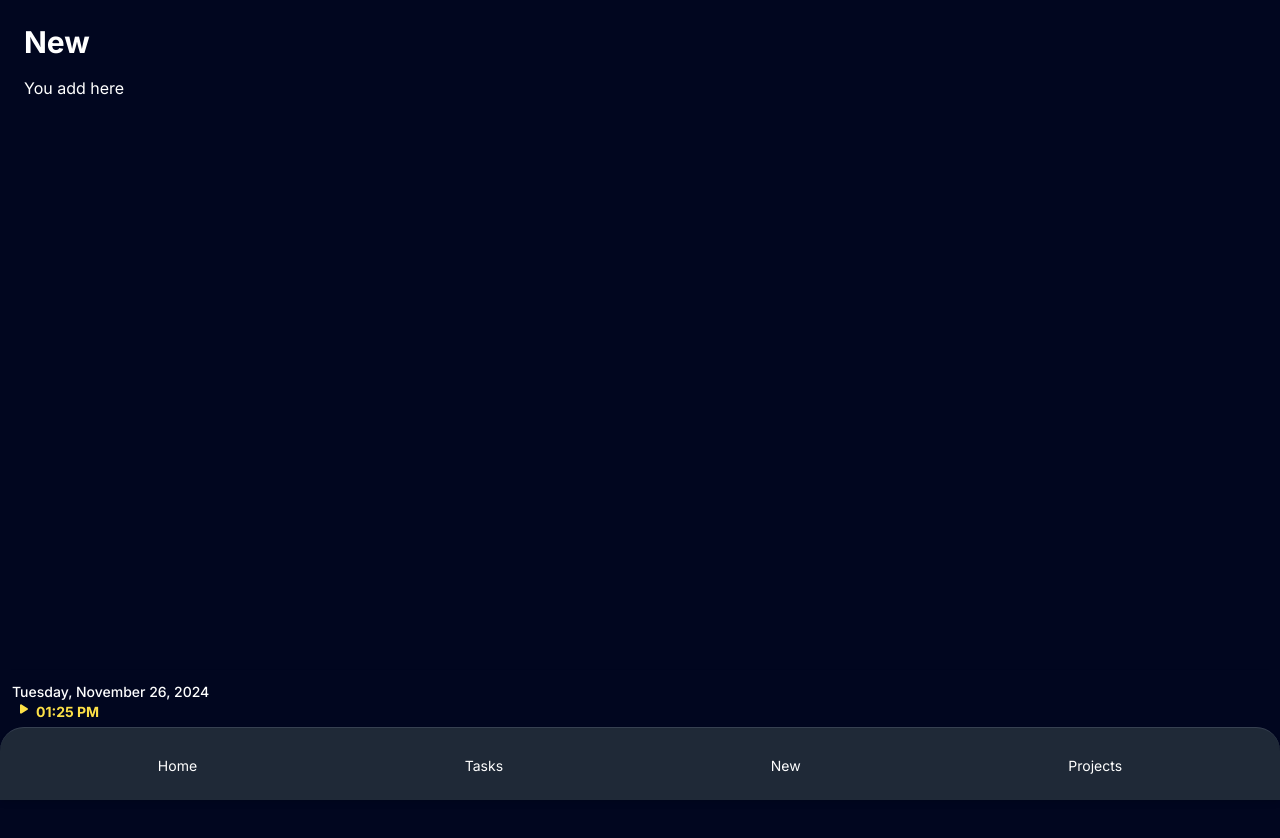
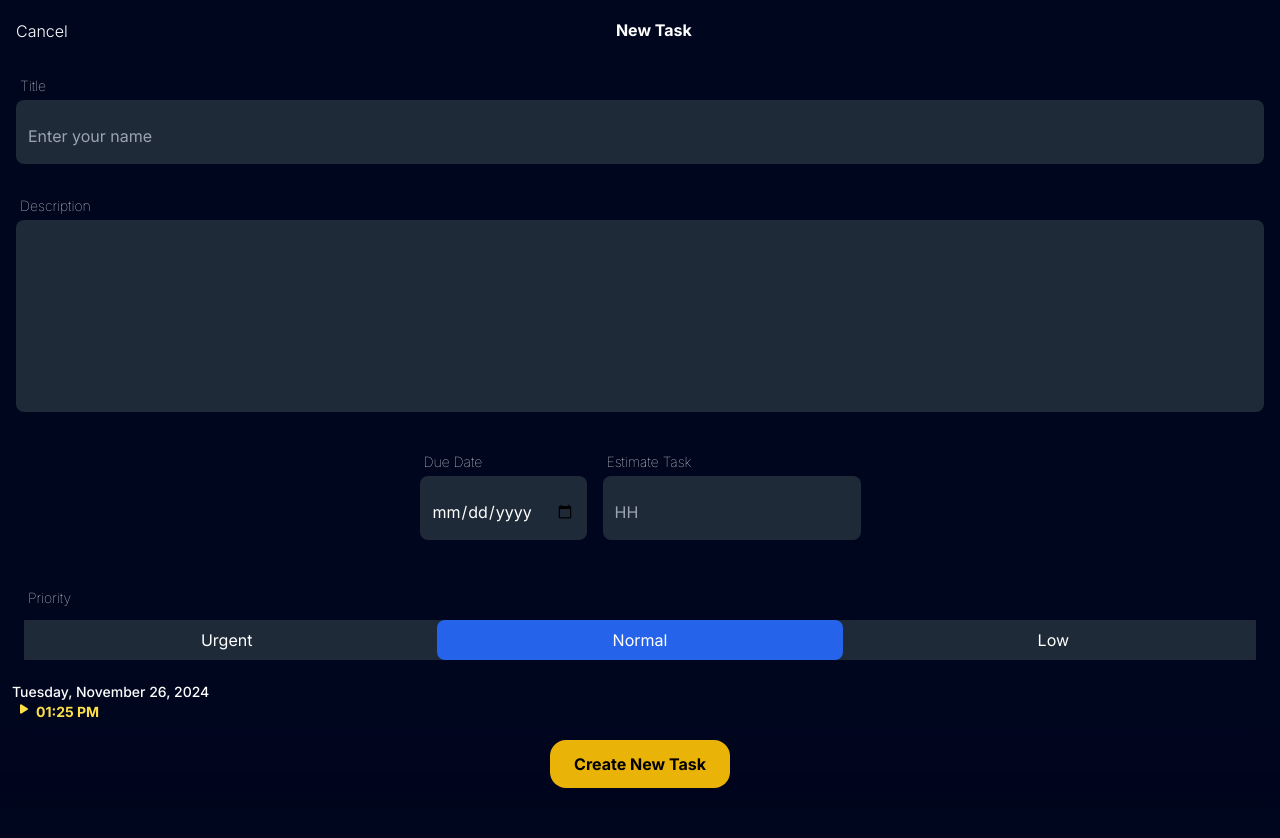
Before and after one commit to fenan-yosef/tg-mini-app, a Next.js app: page /new-task in a window 1280 px wide. Shown: the top 838 px of the page. Before the commit the page ends 800 px from the top, so only its background shows below. Built offline with nearby package versions, Linux system fonts and the light colour scheme.

Commit message:
going good

```diff
--- /dev/null
+++ b/src/app/components/BottomNav.js
@@ -0,0 +1,44 @@
+"use client";
+
+import { usePathname } from "next/navigation"; // Hook to get current route
+import { useState } from "react";
+
+export default function BottomNav() {
+    const pathname = usePathname(); // Get the current route
+    const isTasksPage = pathname === "/new-task"; // Check if we're on the Tasks page
+
+    const [isCreating, setIsCreating] = useState(false); // Optional: local state
+
+    return (
+        <nav className="fixed bottom-0 left-0 p-3 w-full bg-transparent backdrop-blur-md shadow-md">
+            {isTasksPage ? (
+                <div className="flex justify-center">
+                    <button
+                        className="bg-yellow-500 text-black font-bold py-3 px-6 rounded-2xl shadow-md"
+                        onClick={() => setIsCreating(true)} // Replace with form submission logic
+                    >
+                        Create New Task
+                    </button>
+                </div>
+            ) : (
+                <div className="flex justify-around items-center p-3">
+                    <NavLink href="/" icon='faHome' label="Home" />
+                    <NavLink href="/tasks" icon="fa-tasks" label="Tasks" />
+                    <NavLink href="/new-task" icon="faUser" label="New" />
+                    <NavLink href="/projects" icon="faUser" label="Projects" />
+                </div>
+            )}
+        </nav>
+    );
+}
+
+function NavLink({ href, label }) {
+    return (
+        <a
+            href={href}
+            className="text-white hover:text-teal-400 transition duration-300"
+        >
+            {label}
+        </a>
+    );
+}
--- /dev/null
+++ b/src/app/components/NavLink.js
@@ -0,0 +1,14 @@
+
+const NavLink = ({ href, icon, label, styles }) => {
+    return (
+        <a
+            href={href}
+            className={`transition duration-300 ${styles}`}
+        >
+            <i className={`fas ${icon} text-xl mb-1 `}></i>
+            {label}
+        </a>
+    )
+}
+
+export default NavLink
--- a/src/app/globals.css
+++ b/src/app/globals.css
@@ -19,6 +19,8 @@ body {
   background-image: url(../../public/images/rm380-09.jpg);
   background-size: cover;
   background-repeat: no-repeat;
+  background-position: center;
+  background-attachment: fixed;
 }
 
 .yellow-text{
--- a/src/app/layout.js
+++ b/src/app/layout.js
@@ -27,6 +27,7 @@ export default function RootLayout({ children }) {
   });
 
   return (
+
     <html lang="en">
       <head>
         <script src="https://telegram.org/js/telegram-web-app.js?56"></script>
@@ -46,14 +47,20 @@ export default function RootLayout({ children }) {
             </div>
           </div>
           {/* Bottom Navbar */}
-          <nav className="fixed bottom-0 left-0 p-3 w-full bg-gray-800 shadow-md border-t rounded-tl-3xl rounded-tr-3xl border-gray-700">
+          {/* <nav className="fixed bottom-0 left-0 p-3 w-full bg-gray-800 shadow-md border-t rounded-tl-3xl rounded-tr-3xl border-gray-700">
             <div className="flex justify-around items-center p-3">
               <NavLink href="/" icon='faHome' label="Home" />
               <NavLink href="/tasks" icon="fa-tasks" label="Tasks" />
               <NavLink href="/new-task" icon="faUser" label="New" />
               <NavLink href="/projects" icon="faUser" label="Projects" />
             </div>
-          </nav>
+          </nav> */}
+          {<BottomNav /> || <div className="flex justify-around items-center p-3">
+            <NavLink href="/" icon='faHome' label="Home" />
+            <NavLink href="/tasks" icon="fa-tasks" label="Tasks" />
+            <NavLink href="/new-task" icon="faUser" label="New" />
+            <NavLink href="/projects" icon="faUser" label="Projects" />
+          </div>}
         </div>
       </body>
     </html>
@@ -71,3 +78,7 @@ function NavLink({ href, icon, label }) {
     </a>
   );
 }
+
+
+import dynamic from "next/dynamic";
+const BottomNav = dynamic(() => import("./components/BottomNav"), { ssr: false });
--- a/src/app/new-task/page.js
+++ b/src/app/new-task/page.js
@@ -1,8 +1,91 @@
+'use client'
+import { useState } from "react";
+import NavLink from "../components/NavLink";
+
+
+
 export default function TasksPage() {
+  const [selectedPriority, setSelectedPriority] = useState("normal");
+
+  const priorities = [
+    { label: "Urgent", value: "urgent" },
+    { label: "Normal", value: "normal" },
+    { label: "Low", value: "low" },
+  ];
+
   return (
-    <div className="p-6">
-      <h1 className="text-3xl font-bold mb-4">New</h1>
-      <p>You add here</p>
+    <div className="mb-56">
+      {/* Header */}
+      <div className="p-4 flex">
+        <NavLink styles="font-light" href="/" icon="faHome" label="Cancel" />
+        <div className="flex align-middle m-auto pr-6">
+          <p className="text-center font-bold">New Task</p>
+        </div>
+      </div>
+
+      {/* Body */}
+      <div className=" px-4">
+
+        <ThinText label={"Title"} />
+        <CustomInput type="text" placeholder="Enter your name" />
+
+        <ThinText label={"Description"} />
+        <CustomInput type="text" placeholder="" additionalStyles="min-h-48" />
+
+        {/* Time */}
+        <div className="flex justify-center align-middle ">
+
+          <div className="m-2 ">
+            <ThinText label={"Due Date"} />
+            <CustomInput type="date" placeholder="" />
+          </div>
+
+          <div className="m-2 ">
+            <ThinText label={'Estimate Task'} />
+            <CustomInput type="number" placeholder="HH" additionalStyles="" min="0" max="99" />
+          </div>
+
+        </div>
+
+        {/* Priority */}
+        <div className="m-2">
+          <ThinText label={"Priority"} />
+          <div className="flex items-center gap-2 mt-2 bg-[#1e2a38]">
+            {priorities.map((priority) => (
+              <button
+                key={priority.value}
+                onClick={() => setSelectedPriority(priority.value)}
+                className={`flex-1 text-white px-4 py-2 rounded-lg ${selectedPriority === priority.value
+                  ? "bg-blue-600"
+                  : "bg-[#1e2a38]"
+                  } focus:outline-none transition duration-300`}
+              >
+                {priority.label}
+              </button>
+            ))}
+          </div>
+        </div>
+
+
+      </div>
+    </div >
+  );
+}
+
+function ThinText({ label }) {
+  return (
+    <div>
+      <p className="font-thin text-sm pt-4 pb-1 px-1">{label}</p>
     </div>
   );
 }
+
+function CustomInput({ type = "text", placeholder = "", additionalStyles = "" }) {
+  return (
+    <input
+      type={type}
+      placeholder={placeholder}
+      className={`bg-[#1e2a38] text-white w-full min-h-16 px-3 mb-4 pt-2 rounded-lg focus:outline-none focus:ring-2 focus:ring-offset-blue-900 ${additionalStyles}`}
+    />
+  );
+}
--- a/src/app/page.js
+++ b/src/app/page.js
@@ -61,7 +61,7 @@ export default function Home() {
       <div>
         <h3>Upcoming meeting</h3>
       </div>
-      <div className="upcoming-meeting bg-transparent yellow-border border-2 text-white p-4 rounded-xl shadow-md mx-4 mt-2 mb-3 ">
+      <div className="backdrop-blur-sm upcoming-meeting bg-transparent yellow-border border-2 text-white p-4 rounded-xl shadow-md mx-4 mt-2 mb-3 ">
         <div>
           <h4 className="text-2xl mb-14 text-left yellow-text">Meeting with developers team</h4>
         </div>
@@ -69,13 +69,19 @@ export default function Home() {
           <p className="text-sm">Jan 10, 9:30 - 11:30 am</p>
           <div className="avatars flex items-center">
             {/* Replace with dynamic participant avatars */}
-            <img src="./images/placeholder-profile.jpg" className="w-8 h-8 rounded-full" />
-            <img src="./images/placeholder-profile.jpg" className="w-8 h-8 rounded-full" />
+            <img src={photoUrl} className="w-8 h-8 rounded-full" />
+            <img src={photoUrl} className="w-8 h-8 rounded-full" />
             <span className="text-sm bg-gray-700 p-1 rounded-full">+5</span>
           </div>
         </div>
       </div>
 
+      <div>
+        <h3 className='pt-4 text-lg font-bold text-left ml-4'>Be Productive Today</h3>
+        <p className='pb-4 text-sm font-thin text-left ml-4'>Tasks to be done </p>
+      </div>
+
+      {/* first card */}
       <div className="masonry-container columns-2 gap-4 px-4 ">
         <div className="task-card text-left break-inside bg-white text-black p-4 rounded-lg shadow-md mb-4">
           <span className="tag px-2 pink-bg py-1 rounded-full text-xs font-bold">
@@ -97,10 +103,11 @@ export default function Home() {
           </div>
         </div>
 
+        {/* second card */}
         <div className="task-card text-left break-inside blue-bg p-4 rounded-lg shadow-md mb-4">
           <span className="tag px-2 yellow-bg py-1 text-black rounded-full text-xs font-bold">
             <FontAwesomeIcon icon={faHourglassHalf} className='mx-1' />
-            Urgent
+            Normal
           </span>
           <h4 className="font-bold my-2">Monthly report</h4>
           <p className="text-sm my-2">2h</p>
@@ -115,10 +122,11 @@ export default function Home() {
           </div>
         </div>
 
+        {/* third card */}
         <div className="task-card text-left break-inside blue-bg p-4 rounded-lg shadow-md mb-4">
           <span className="tag px-2 yellow-bg py-1 text-black rounded-full text-xs font-bold">
             <FontAwesomeIcon icon={faHourglassHalf} className='mx-1' />
-            Urgent
+            Normal
           </span>
           <h4 className="font-bold my-2">Monthly report</h4>
           <p className="text-sm my-2">2h</p>
@@ -133,6 +141,7 @@ export default function Home() {
           </div>
         </div>
 
+        {/* fourth card */}
         <div className="task-card liquid-marble-bg text-left break-inside  p-4 rounded-lg shadow-md mb-4">
           <span className="tag px-2 bg-blue-950 py-1 text-white rounded-full text-xs font-bold">
             <FontAwesomeIcon icon={faPause} className='mx-1' />
@@ -140,7 +149,7 @@ export default function Home() {
           </span>
           <h4 className="font-bold my-2">Monthly report</h4>
           <p className="text-sm my-2">2h</p>
-          <div className='flex justify-between'>
+          <div className='flex justify-between pt-7 pb-2'>
             <div className="avatars flex items-center">
               <img src={photoUrl} className="w-6 h-6 rounded-full" />
               <img src={photoUrl} className="w-6 h-6 rounded-full" />
```
